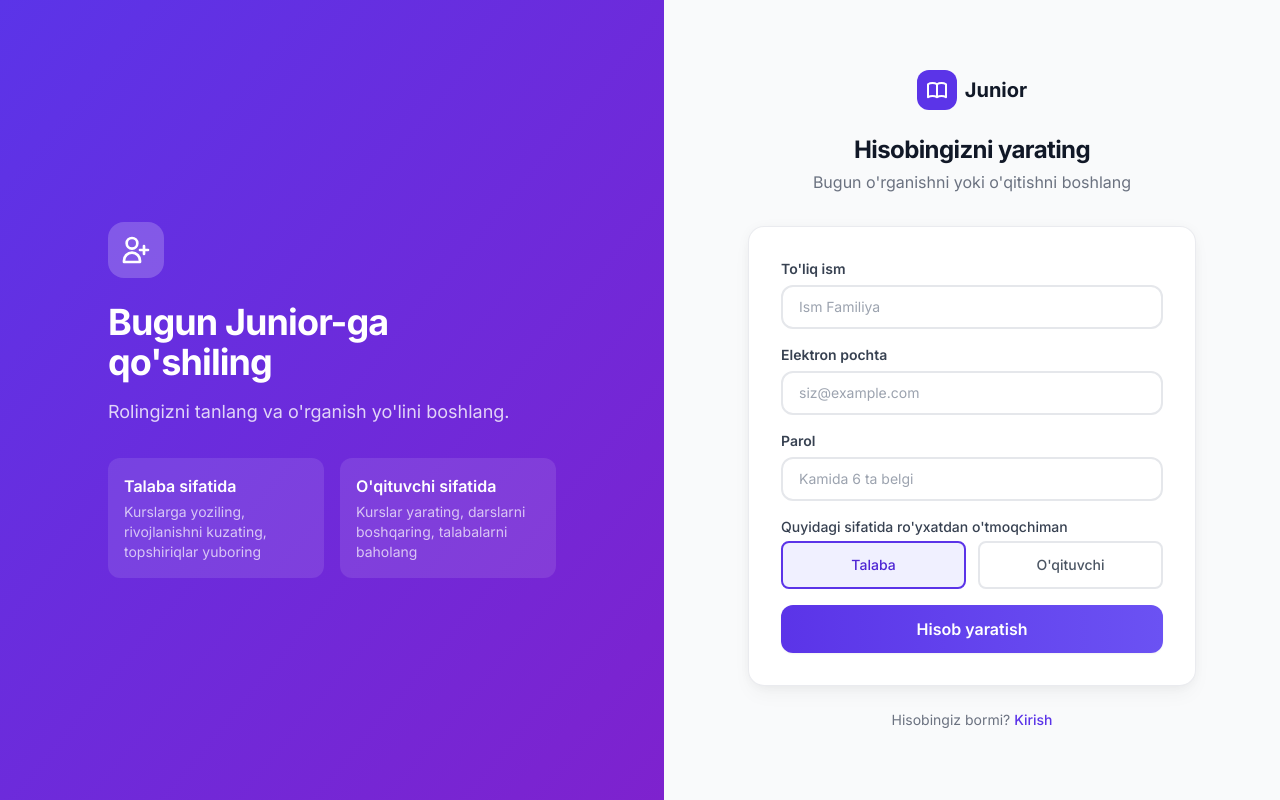
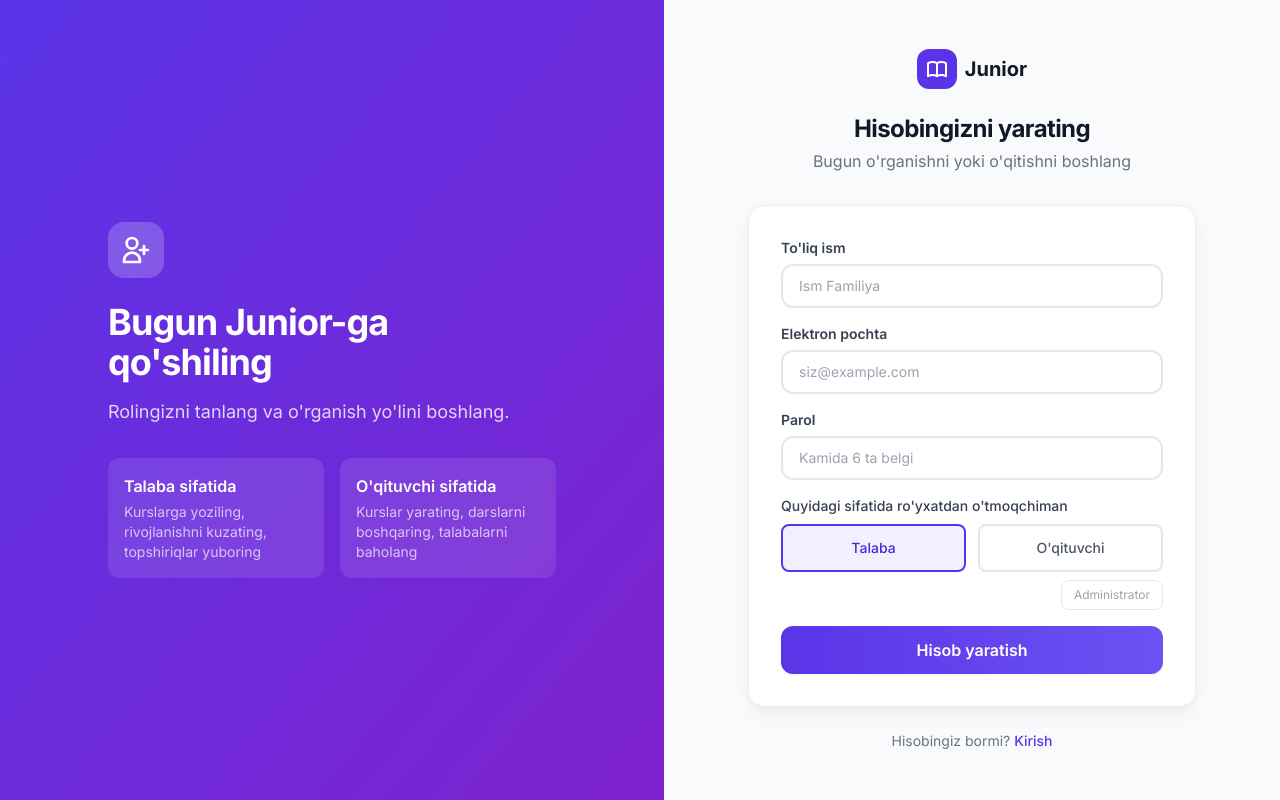
Before and after one commit to johnnyteacher70-code/junior-lms, a React (Vite) app in the folder client/: page /register in a window 1280 px wide. Built offline with nearby package versions, Linux system fonts and the light colour scheme; no server answers.

Commit message:
feat: add admin registration with secret code

```diff
--- a/client/src/pages/auth/Register.jsx
+++ b/client/src/pages/auth/Register.jsx
@@ -5,24 +5,35 @@ import { useAuth } from '../../hooks/useAuth';
 import Input from '../../components/ui/Input';
 import Button from '../../components/ui/Button';
 
-const roleLabels = { student: 'Talaba', teacher: 'O\'qituvchi' };
+const roleLabels = { student: 'Talaba', teacher: "O'qituvchi", admin: 'Administrator' };
 
 export default function Register() {
-  const [form, setForm] = useState({ name: '', email: '', password: '', role: 'student' });
+  const [form, setForm] = useState({ name: '', email: '', password: '', role: 'student', adminCode: '' });
   const [loading, setLoading] = useState(false);
+  const [showAdminCode, setShowAdminCode] = useState(false);
   const { register } = useAuth();
   const navigate = useNavigate();
 
+  const handleRoleSelect = (r) => {
+    if (r === 'admin') {
+      setShowAdminCode(true);
+    } else {
+      setShowAdminCode(false);
+    }
+    setForm({ ...form, role: r, adminCode: '' });
+  };
+
   const handleSubmit = async (e) => {
     e.preventDefault();
-    if (form.password.length < 6) return toast.error('Parol kamida 6 ta belgidan iborat bo\'lishi kerak');
+    if (form.password.length < 6) return toast.error("Parol kamida 6 ta belgidan iborat bo'lishi kerak");
+    if (form.role === 'admin' && !form.adminCode) return toast.error("Admin kodi kiritilmagan");
     setLoading(true);
     try {
       const user = await register(form);
       toast.success(`Hisob yaratildi! Xush kelibsiz, ${user.name}!`);
       navigate(`/${user.role}`);
     } catch (err) {
-      toast.error(err.response?.data?.message || 'Ro\'yxatdan o\'tish muvaffaqiyatsiz bo\'ldi');
+      toast.error(err.response?.data?.message || "Ro'yxatdan o'tish muvaffaqiyatsiz bo'ldi");
     } finally {
       setLoading(false);
     }
@@ -42,7 +53,7 @@ export default function Register() {
           <div className="mt-8 grid grid-cols-2 gap-4">
             {[
               { title: 'Talaba sifatida', desc: 'Kurslarga yoziling, rivojlanishni kuzating, topshiriqlar yuboring' },
-              { title: 'O\'qituvchi sifatida', desc: 'Kurslar yarating, darslarni boshqaring, talabalarni baholang' },
+              { title: "O'qituvchi sifatida", desc: 'Kurslar yarating, darslarni boshqaring, talabalarni baholang' },
             ].map((r) => (
               <div key={r.title} className="bg-white/10 rounded-xl p-4">
                 <p className="font-semibold">{r.title}</p>
@@ -94,14 +105,17 @@ export default function Register() {
                 required
               />
 
-              <div className="flex flex-col gap-1">
-                <label className="text-sm font-medium text-gray-700 dark:text-gray-300">Quyidagi sifatida ro'yxatdan o'tmoqchiman</label>
+              {/* Rol tanlash */}
+              <div className="flex flex-col gap-2">
+                <label className="text-sm font-medium text-gray-700 dark:text-gray-300">
+                  Quyidagi sifatida ro'yxatdan o'tmoqchiman
+                </label>
                 <div className="grid grid-cols-2 gap-3">
                   {['student', 'teacher'].map((r) => (
                     <button
                       key={r}
                       type="button"
-                      onClick={() => setForm({ ...form, role: r })}
+                      onClick={() => handleRoleSelect(r)}
                       className={`py-3 px-4 rounded-lg border-2 text-sm font-medium transition-colors ${
                         form.role === r
                           ? 'border-primary-600 bg-primary-50 dark:bg-primary-900/20 text-primary-700 dark:text-primary-400'
@@ -112,10 +126,42 @@ export default function Register() {
                     </button>
                   ))}
                 </div>
+
+                {/* Admin tugmasi — kichik, ko'zga tashlanmaydi */}
+                <div className="flex justify-end">
+                  <button
+                    type="button"
+                    onClick={() => handleRoleSelect(form.role === 'admin' ? 'student' : 'admin')}
+                    className={`text-xs px-3 py-1.5 rounded-lg border transition-colors ${
+                      form.role === 'admin'
+                        ? 'border-gray-700 bg-gray-800 text-gray-300 dark:border-gray-500'
+                        : 'border-gray-200 dark:border-gray-700 text-gray-400 hover:text-gray-600 dark:hover:text-gray-300'
+                    }`}
+                  >
+                    {form.role === 'admin' ? '✕ Adminni bekor qilish' : 'Administrator'}
+                  </button>
+                </div>
               </div>
 
+              {/* Admin kodi (faqat admin tanlanganda) */}
+              {form.role === 'admin' && (
+                <div className="p-3 bg-gray-50 dark:bg-gray-800/50 rounded-xl border border-gray-200 dark:border-gray-700">
+                  <Input
+                    label="Admin kodi"
+                    type="password"
+                    placeholder="Maxfiy kod..."
+                    value={form.adminCode}
+                    onChange={(e) => setForm({ ...form, adminCode: e.target.value })}
+                    required
+                  />
+                  <p className="text-xs text-gray-400 mt-1">
+                    Admin kodi faqat vakolatli shaxslarga beriladi
+                  </p>
+                </div>
+              )}
+
               <Button type="submit" className="w-full" size="lg" loading={loading}>
-                Hisob yaratish
+                {form.role === 'admin' ? 'Admin hisob yaratish' : 'Hisob yaratish'}
               </Button>
             </form>
           </div>
```
Also changed, not shown: 1 other file (tests, documents, lock files or other folders).
